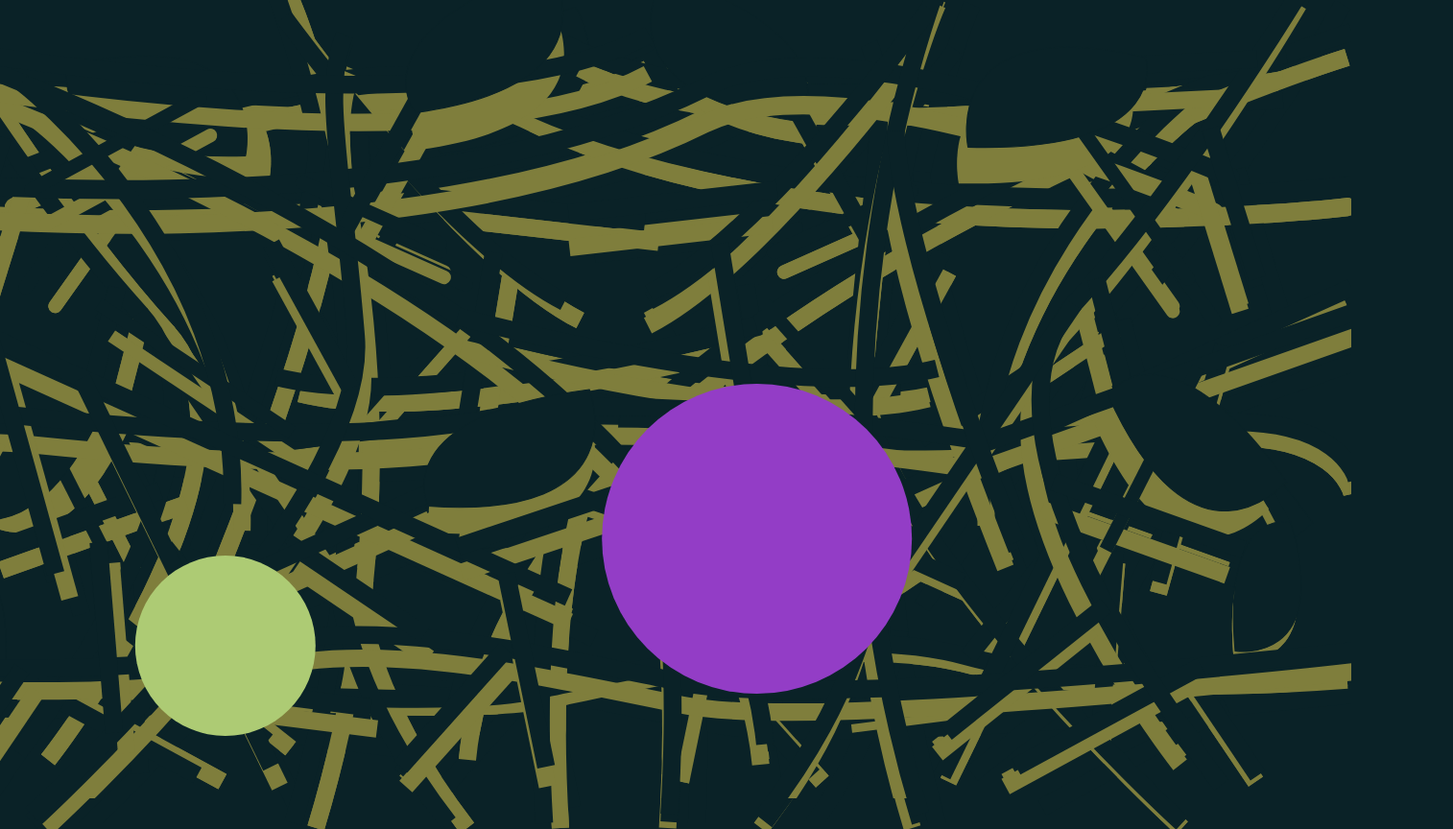
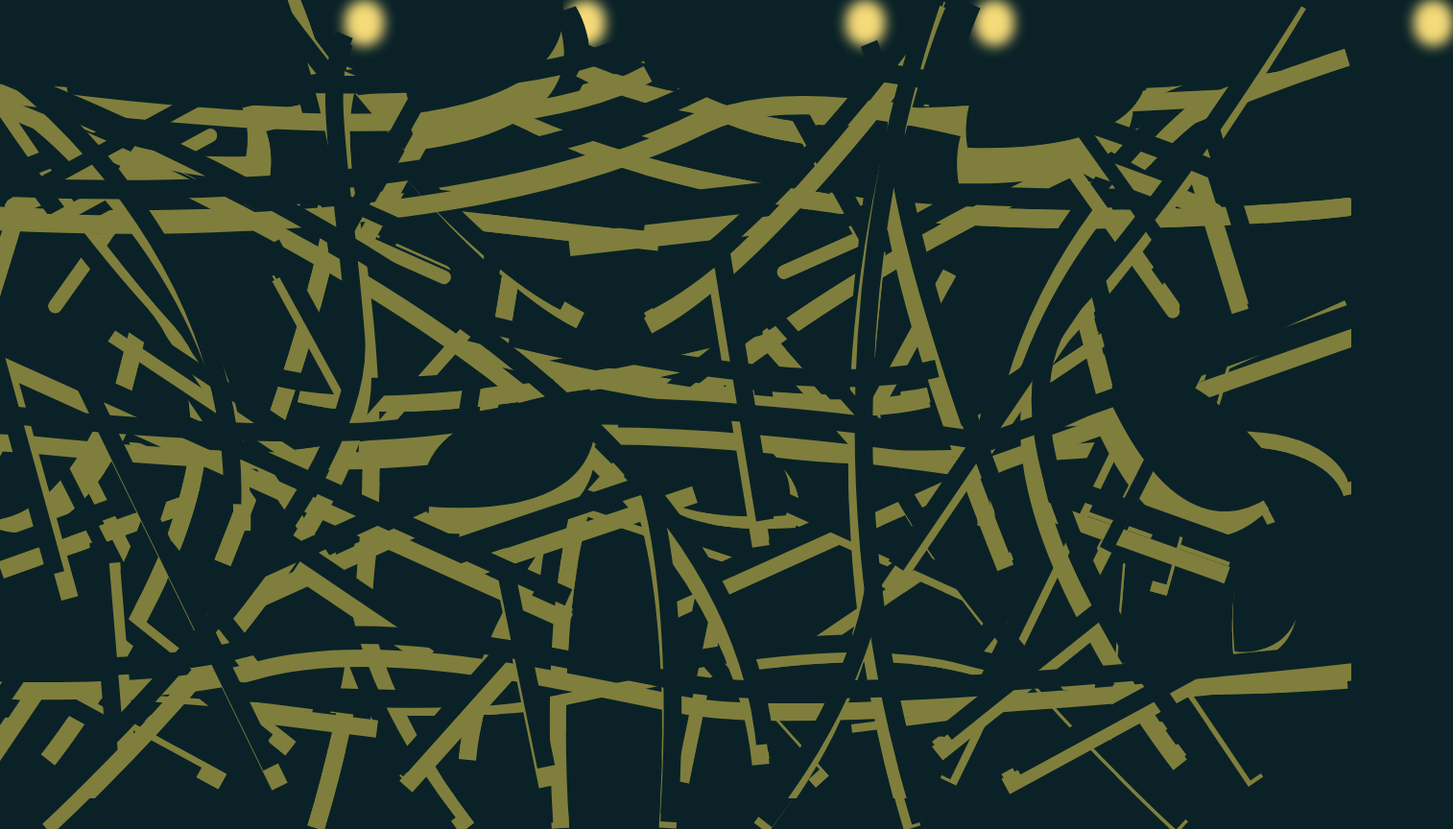
Before and after one commit to so-sasha/listograd-web-poster-js, a plain HTML site: page index.html in a window 1280 px wide. Shown: the top 864 px of the page at 96% size, 1514 px wide, since content can reach past the window. Drawn offline with Linux system fonts and the light colour scheme.

Commit message:
fireflies animation

```diff
--- a/css/main.css
+++ b/css/main.css
@@ -21,6 +21,25 @@ body {
 .fireflies {
   margin-left: -150vw;
   transform: rotate(90deg);
+}
+
+.fireflies_2 {
+  position: absolute;
+  border-radius: 50px;
+  width: 3.2vw;
+  height: 6vh;
+  background: #F5DA79;
+  z-index: -1;
+  filter: blur(0.5vw);
+}
+
+#firefly {
+  position: absolute;
+  border-radius: 50px;
+  width: 3.2vw;
+  height: 6vh;
+  background: #F5DA79;
+  z-index: -1;
 }
 
 /* iphone xs */
--- a/index.html
+++ b/index.html
@@ -8,6 +8,11 @@
   </head>
   <body>
     <!-- <img class="fireflies"src="img/fireflies.svg" alt="Светлячки"> -->
+    <div class="fireflies_2" id=#firefly></div>
+    <div class="fireflies_2" id=#firefly_2></div>
+    <div class="fireflies_2" id=#firefly_3></div>
+    <div class="fireflies_2" id=#firefly_4></div>
+    <div class="fireflies_2" id=#firefly_5></div>
     <img class="branches"src="img/branches.svg" alt="Ветки">
     <img class="branches"src="img/branches_2.svg" alt="Ветки">
     <img class="branches"src="img/branches_3.svg" alt="Ветки">
--- a/javascript/main.js
+++ b/javascript/main.js
@@ -1,27 +1,62 @@
-let divsNumber = 10
+// let divsNumber = 3
+//
+// for (let i = 0; i < divsNumber; i+=1) {
+//
+//   let div = document.createElement('div')
+//
+//   div.style.cssText = [makeCircle()][anime.random(0,1)]
+//
+//   div.style.background = `rgb(${anime.random(0,255)},${anime.random(0,255)},${anime.random(0,255)})`
+//
+//   div.style.transform = `translate(${anime.random(0,100)}vw,${anime.random(0,100)}vh)`
+//
+//   div.onmouseenter = function(event) {
+//
+//     event.target.style.transform = `translate(${anime.random(0,100)}vw,${anime.random(0,100)}vh)`
+//   }
+//   document.body.append(div)
+// }
+//
+// function makeCircle(element) {
+//   let size = anime.random(0, 500)
+//   return `
+//     width: ${size}px;
+//     height: ${size}px;
+//     border-radius: 100%;
+//   `
+// }
 
-for (let i = 0; i < divsNumber; i+=1) {
+// let fireflyFlying01 = anime({
+//   targets: '.fireflies_2',
+//   translateX: 500,
+//   autoplay: true,
+//   duration: 5000,
+//   easing: 'easeInOutSine',
+//   loop: true,
+// })
 
-  let div = document.createElement('div')
-
-  div.style.cssText = [makeCircle()][anime.random(0,1)]
-
-  div.style.background = `rgb(${anime.random(0,255)},${anime.random(0,255)},${anime.random(0,255)})`
-
-  div.style.transform = `translate(${anime.random(0,100)}vw,${anime.random(0,100)}vh)`
-
-  div.onmouseenter = function(event) {
-
-    event.target.style.transform = `translate(${anime.random(0,100)}vw,${anime.random(0,100)}vh)`
-  }
-  document.body.append(div)
+function randomValues() {
+  anime({
+    targets: '.fireflies_2',
+    translateX: function() {
+      return anime.random(0, 1920);
+    },
+    easing: 'easeInOutQuad',
+    duration: 750,
+    complete: randomValues,
+  })
 }
 
-function makeCircle(element) {
-  let size = anime.random(0, 500)
-  return `
-    width: ${size}px;
-    height: ${size}px;
-    border-radius: 100%;
-  `
-}
+randomValues()
+
+// let fireflyFlying01 = document.getElementById('firefly')
+//
+// fireflyFlying01.style.transform = `translate(${anime.random(0,100)}vw,${anime.random(0,100)}vh) rotate(${anime.random(0,360)}deg)`
+
+// var fireflyFlying01 = anime.timeline({
+//   endDelay: 1000,
+//   easing: 'easeInOutQuad',
+//   direction: 'alternate',
+//   loop: true
+// })
+// .add({ targets: '.fireflies_2',  background: '#8FB75B' }, 0)
```
